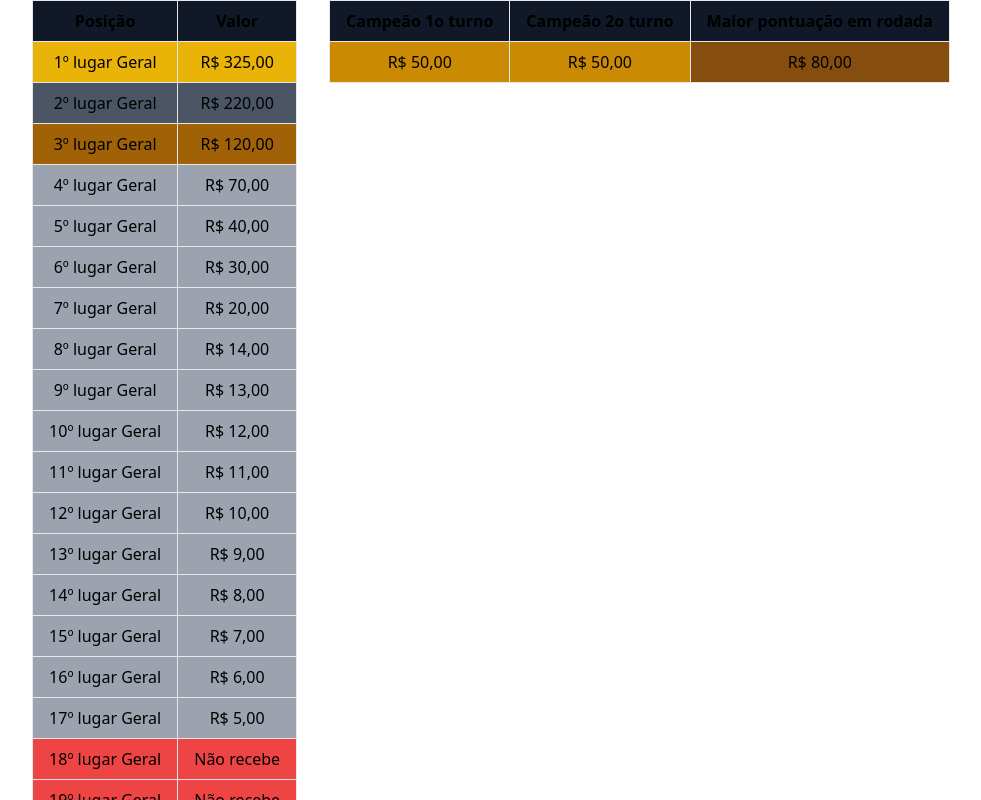
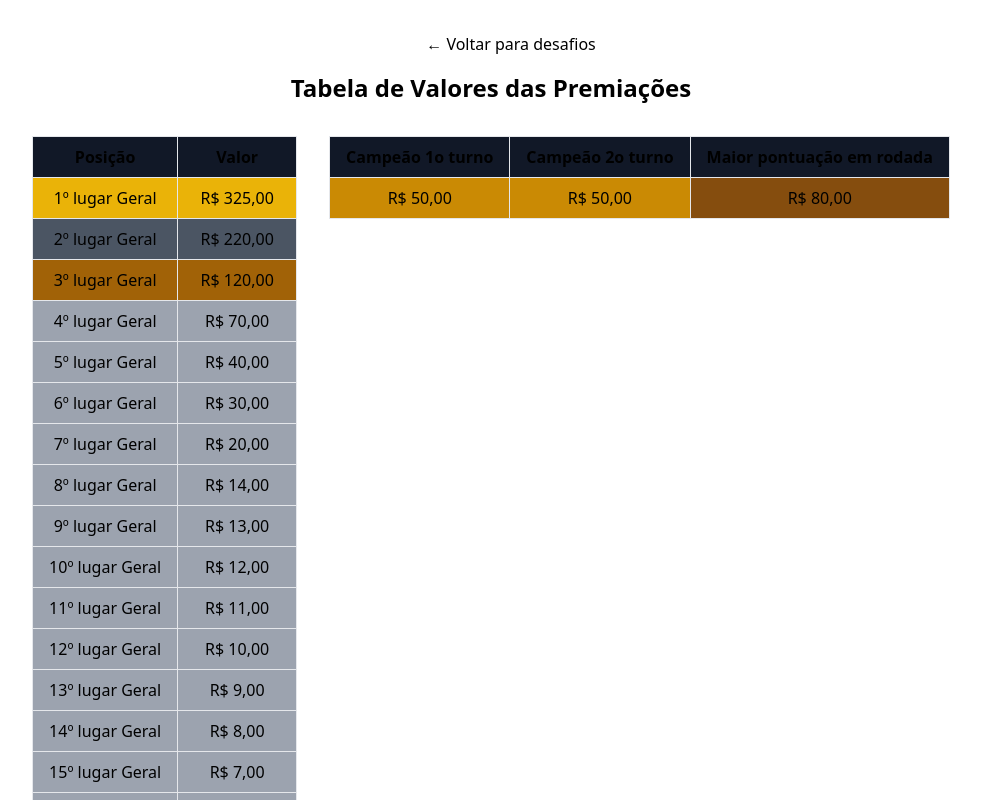
Before and after one commit to InventariumProject/cartola-app, a Next.js app: page /premiacao in a window 1280 px wide. Shown: the top 800 px of the page, without its empty margins (149-1130 px from the left). Built offline with nearby package versions, Linux system fonts and the light colour scheme.

Commit message:
add link to page desafio and vice versa

```diff
--- a/src/pages/desafio.tsx
+++ b/src/pages/desafio.tsx
@@ -10,6 +10,9 @@ export default function Match() {
       {/* <Link className="text-center ml-10 py-4" href="/">
         ← Voltar para ranking
       </Link> */}
+      <Link className="text-center ml-10 py-4" href="/premiacao">
+        Ver premiações →
+      </Link>
       <table className="w-fit mt-6 flex items-center">
         <tbody>
           <tr className="">
--- a/src/pages/premiacao.tsx
+++ b/src/pages/premiacao.tsx
@@ -1,6 +1,15 @@
+import Link from "next/link";
+
 export default function Awards() {
   return (
-    <div className="min-h-screen">
+    <div className="flex flex-col items-center min-w-fit m-2 p-2 dark:bg-black">
+      <Link className="text-center ml-10 p-4" href="/desafio">
+        ← Voltar para desafios
+      </Link>
+      <h1 className="text-2xl font-bold mb-8 text-center">
+        Tabela de Valores das Premiações
+      </h1>
+
       <table className="mx-auto min-h-screen border-collapse">
         <thead>
           <tr>
```
